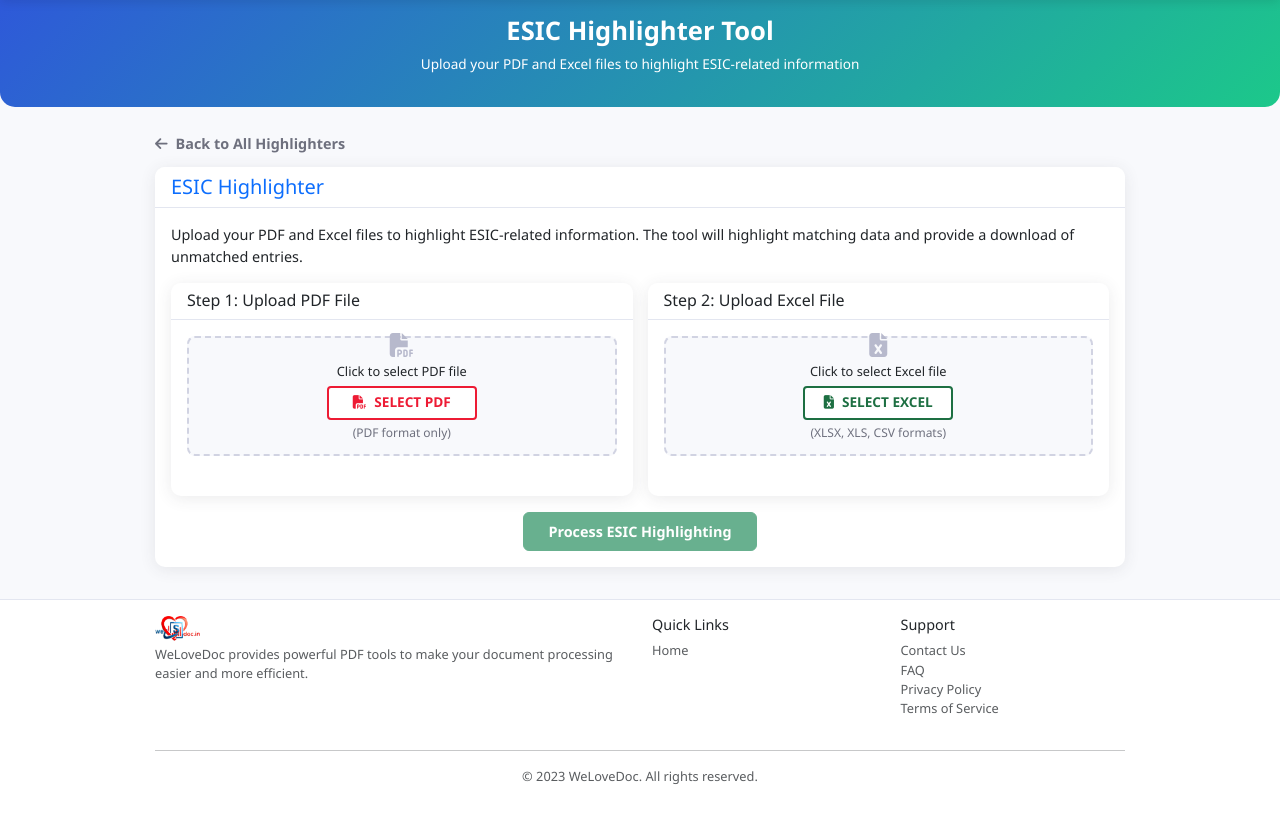
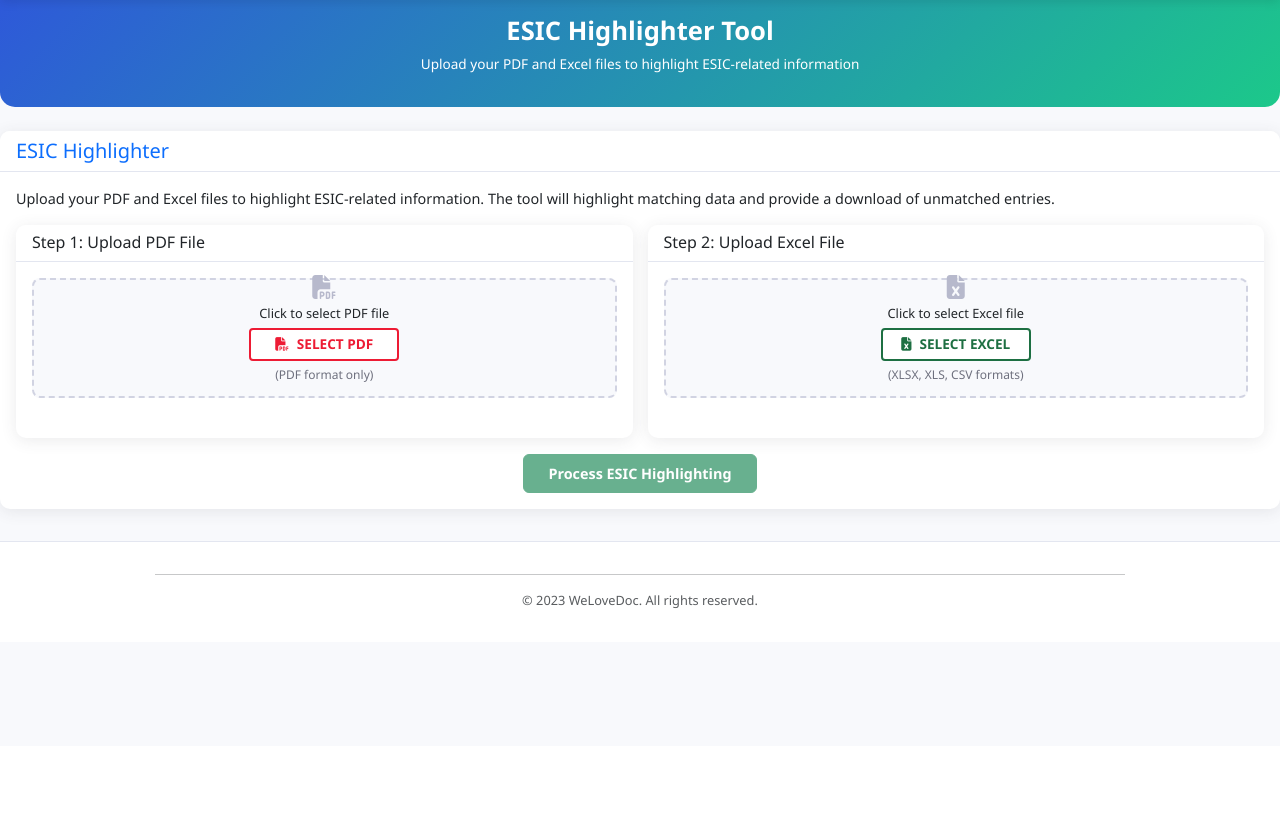
Before and after one commit to ajaysinghrajput9370/welovedoc-final, a Flask app: template templates/esic-highlight.html in a window 1280 px wide. Shown: the part 54-872 px from the top of the page. After the commit the page ends 662 px from the top, so only its background shows below. Run offline with Flask 3, Linux system fonts and the light colour scheme; the template is opened without the code that fills it, so the values that code supplies are empty; some libraries are stand-ins or nearby versions.

Commit message:
Update esic-highlight.html

```diff
--- a/templates/esic-highlight.html
+++ b/templates/esic-highlight.html
@@ -260,12 +260,7 @@
             <p class="lead">Upload your PDF and Excel files to highlight ESIC-related information</p>
         </div>
     </div>
-
-    <!-- Main Content -->
-    <div class="container">
-        <a href="/highlight" class="back-link">
-            <i class="fas fa-arrow-left me-2"></i>Back to All Highlighters
-        </a>
+       </a>
 
         <div class="card">
             <div class="card-header py-2">
@@ -354,22 +349,9 @@
         <div class="container">
             <div class="row">
                 <div class="col-md-6">
-                    <img src="/logo.png" alt="WeLoveDoc Logo" class="logo" style="height: 25px;">
-                    <p class="text-muted mt-1" style="font-size: 0.8rem;">WeLoveDoc provides powerful PDF tools to make your document processing easier and more efficient.</p>
                 </div>
                 <div class="col-md-3">
-                    <h6 style="font-size: 0.9rem;">Quick Links</h6>
-                    <ul class="list-unstyled" style="font-size: 0.8rem;">
-                        <li><a href="/" class="text-decoration-none text-muted">Home</a></li>
-                    </ul>
-                </div>
-                <div class="col-md-3">
-                    <h6 style="font-size: 0.9rem;">Support</h6>
-                    <ul class="list-unstyled" style="font-size: 0.8rem;">
-                        <li><a href="/contact" class="text-decoration-none text-muted">Contact Us</a></li>
-                        <li><a href="/faq" class="text-decoration-none text-muted">FAQ</a></li>
-                        <li><a href="/privacy-policy" class="text-decoration-none text-muted">Privacy Policy</a></li>
-                        <li><a href="/terms-of-service" class="text-decoration-none text-muted">Terms of Service</a></li>
+
                     </ul>
                 </div>
             </div>
```
